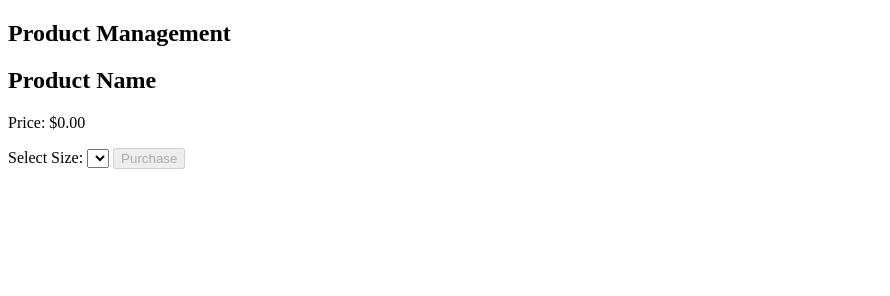
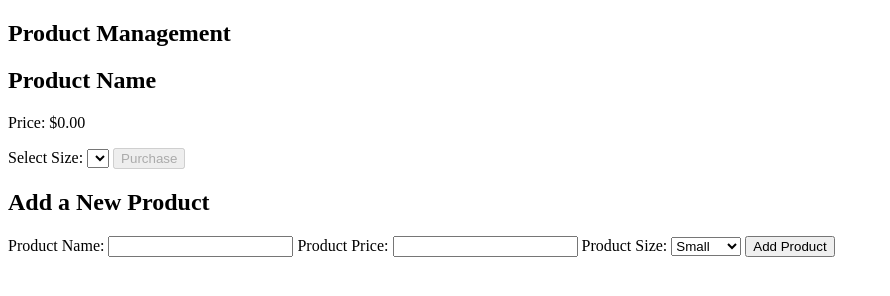
Before and after one commit to amandatrim/E-commerce-Store, a plain HTML site: page index.html in a window 1280 px wide. Shown: the whole page, without its empty margins (0-890 px from the left). Drawn offline with Linux system fonts and the light colour scheme.

Commit message:
feat: add new product with size selection (small, medium, large)

```diff
--- a/index.html
+++ b/index.html
@@ -22,6 +22,28 @@
         <!-- Purchase Button (Initially disabled if no stock) -->
         <button id="purchase-button" disabled>Purchase</button>
     </div>
+      <!-- Add New Product Section -->
+      <h2>Add a New Product</h2>
+      <form id="product-form">
+          <!-- Input for Product Name -->
+          <label for="product-name-input">Product Name:</label>
+          <input type="text" id="product-name-input" required>
+
+          <!-- Input for Product Price -->
+          <label for="product-price-input">Product Price:</label>
+          <input type="number" id="product-price-input" required>
+
+          <!-- Dropdown for Product Size -->
+          <label for="product-size-input">Product Size:</label>
+          <select id="product-size-input" required>
+              <option value="small">Small</option>
+              <option value="medium">Medium</option>
+              <option value="large">Large</option>
+          </select>
+
+          <!-- Submit Button for Adding New Product -->
+          <button type="submit">Add Product</button>
+      </form>
 
 </body>
 </html>
```
Also changed, not shown: main.js (+25 -0 lines).
